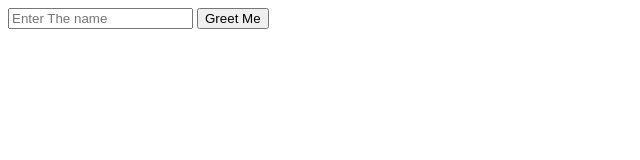
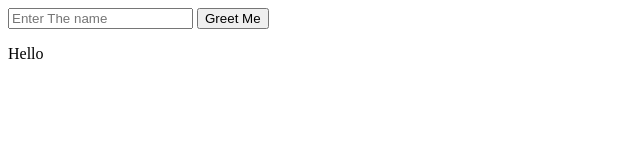
Before and after one commit to Hariprakash3131/JS-IN-FRONTEND, a plain HTML site: page Day-10/one.html in a window 1280 px wide. Both pictures are taken after a click on the button "Greet Me". Shown: the full height of the page, 0-640 px from the left. Drawn offline with Linux system fonts and the light colour scheme.

Commit message:
add item5

```diff
--- a/Day-10/one.html
+++ b/Day-10/one.html
@@ -13,10 +13,12 @@
         let input=document.getElementById('inputBox')
         let btn=document.getElementById('greetBtn')
         let greet=document.getElementById('ans')
-        btn.addEventListener('click',function(){
-           let greetMe=input.value
-           ans.innerText=greetMe
-        })
+        btn.addEventListener('click',Hello)
+          function Hello(){
+                let greetMe=input.value
+                let name=' Hello '
+                ans.innerText=greetMe + name
+          }
     </script>
 </body>
 </html>
```
